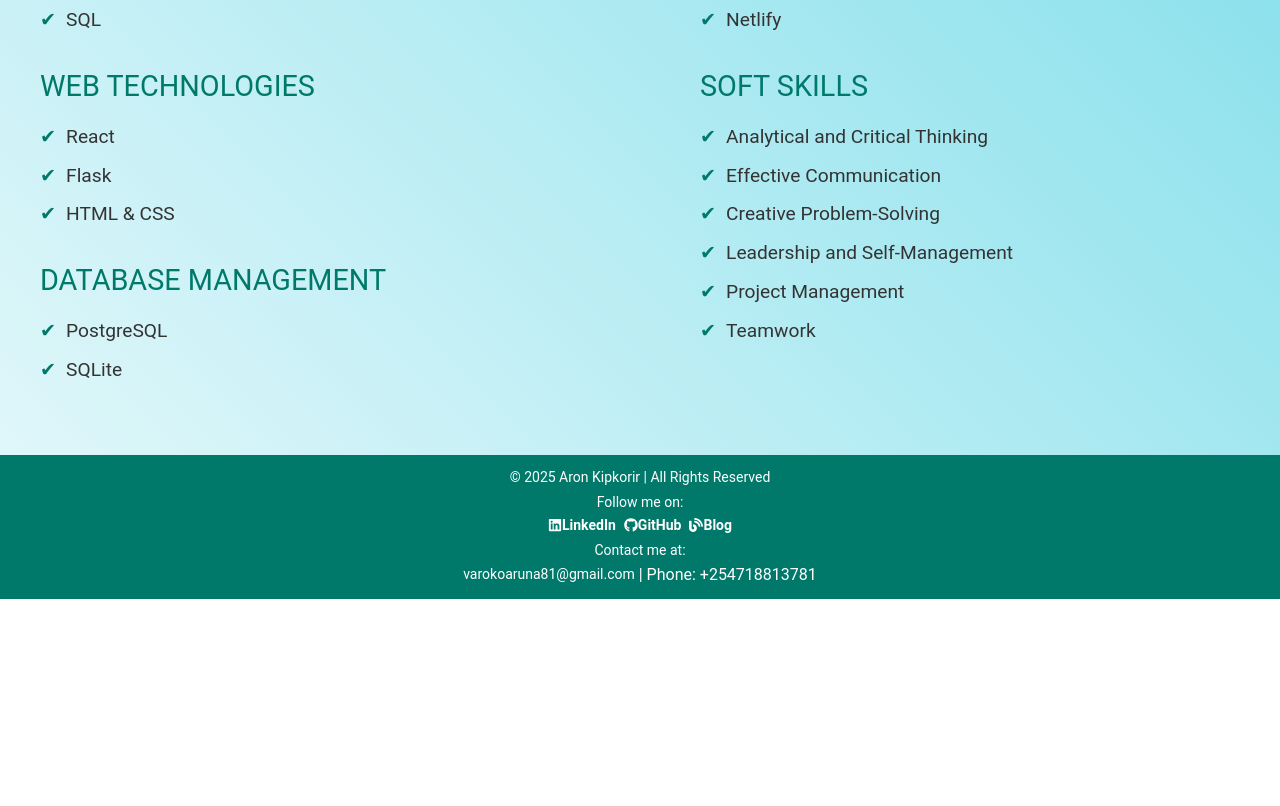
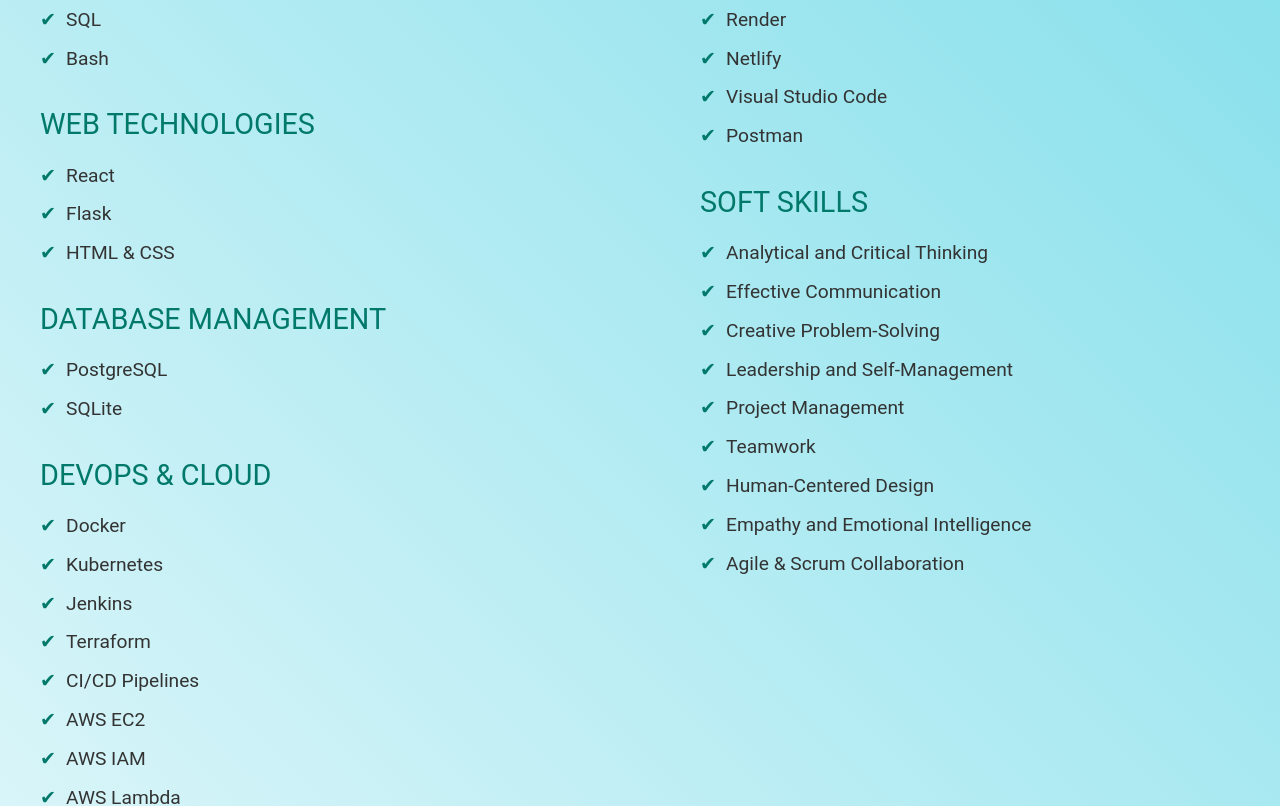
Before and after one commit to ARVLEMED/Aron-Portfolio, a React (Create React App) app: page /skills in a window 1280 px wide. Shown: the part 380-1186 px from the top of the page. Before the commit the page ends 979 px from the top, so only its background shows below. Built offline with nearby package versions, Linux system fonts and the light colour scheme.

Commit message:
adds skills to skills page

```diff
--- a/src/components/Skillspage.js
+++ b/src/components/Skillspage.js
@@ -1,136 +1,86 @@
-import React, { useContext } from 'react';
-import { motion } from 'framer-motion';
-import { ThemeContext } from '../App';
+import React from 'react';
 import './Skillspage.css';
 
 const SkillsPage = () => {
-  const { darkMode } = useContext(ThemeContext);
-
-  const listVariants = {
-    hidden: { opacity: 0 },
-    visible: {
-      opacity: 1,
-      transition: {
-        staggerChildren: 0.1, // Staggered blip effect
-      },
-    },
-  };
-
-  const itemVariants = {
-    hidden: { opacity: 0, x: -20 },
-    visible: { opacity: 1, x: 0, transition: { duration: 0.4 } },
-  };
-
   return (
-    <div className={`skills-page ${darkMode ? 'dark' : ''}`} aria-label="Skills page">
-      <motion.h1
-        initial={{ opacity: 0, y: -20 }}
-        animate={{ opacity: 1, y: 0 }}
-        transition={{ duration: 0.8 }}
-      >
-        My Skills
-      </motion.h1>
+    <div className="skills-page">
+      <h1>My Skills</h1>
       <div className="skills-container">
+        {/* Left Side */}
         <div className="skills-left">
-          <motion.section
-            className="skills-category"
-            variants={listVariants}
-            initial="hidden"
-            animate="visible"
-            role="region"
-            aria-label="Programming Languages"
-          >
+          <section className="skills-category">
             <h2>Programming Languages</h2>
             <ul>
-              {['Python', 'JavaScript', 'SQL'].map((skill) => (
-                <motion.li key={skill} variants={itemVariants}>
-                  {skill}
-                </motion.li>
-              ))}
+              <li>Python</li>
+              <li>JavaScript</li>
+              <li>SQL</li>
+              <li>Bash</li>
             </ul>
-          </motion.section>
+          </section>
 
-          <motion.section
-            className="skills-category"
-            variants={listVariants}
-            initial="hidden"
-            animate="visible"
-            role="region"
-            aria-label="Web Technologies"
-          >
+          <section className="skills-category">
             <h2>Web Technologies</h2>
             <ul>
-              {['React', 'Flask', 'HTML & CSS'].map((skill) => (
-                <motion.li key={skill} variants={itemVariants}>
-                  {skill}
-                </motion.li>
-              ))}
+              <li>React</li>
+              <li>Flask</li>
+              <li>HTML & CSS</li>
             </ul>
-          </motion.section>
+          </section>
 
-          <motion.section
-            className="skills-category"
-            variants={listVariants}
-            initial="hidden"
-            animate="visible"
-            role="region"
-            aria-label="Database Management"
-          >
+          <section className="skills-category">
             <h2>Database Management</h2>
             <ul>
-              {['PostgreSQL', 'SQLite'].map((skill) => (
-                <motion.li key={skill} variants={itemVariants}>
-                  {skill}
-                </motion.li>
-              ))}
+              <li>PostgreSQL</li>
+              <li>SQLite</li>
             </ul>
-          </motion.section>
+          </section>
+
+          <section className="skills-category">
+            <h2>DevOps & Cloud</h2>
+            <ul>
+              <li>Docker</li>
+              <li>Kubernetes</li>
+              <li>Jenkins</li>
+              <li>Terraform</li>
+              <li>CI/CD Pipelines</li>
+              <li>AWS EC2</li>
+              <li>AWS IAM</li>
+              <li>AWS Lambda</li>
+              <li>AWS Elastic Beanstalk</li>
+              <li>Infrastructure as Code</li>
+              <li>Linux Server Administration</li>
+            </ul>
+          </section>
         </div>
 
+        {/* Right Side */}
         <div className="skills-right">
-          <motion.section
-            className="skills-category"
-            variants={listVariants}
-            initial="hidden"
-            animate="visible"
-            role="region"
-            aria-label="Tools & Platforms"
-          >
+          <section className="skills-category">
             <h2>Tools & Platforms</h2>
             <ul>
-             {['GitHub', 'Render', 'Netlify'].map((skill) => (
-  <motion.li key={skill} variants={itemVariants}>
-    {skill}
-  </motion.li>
-))}
+              <li>Git</li>
+              <li>GitHub</li>
+              <li>Render</li>
+              <li>Netlify</li>
+              <li>Visual Studio Code</li>
+              <li>Postman</li>
+            </ul>
+          </section>
 
-            </ul>
-          </motion.section>
-
-          <motion.section
-            className="skills-category"
-            variants={listVariants}
-            initial="hidden"
-            animate="visible"
-            role="region"
-            aria-label="Soft Skills"
-          >
+          <section className="skills-category">
             <h2>Soft Skills</h2>
             <ul>
-              {[
-                'Analytical and Critical Thinking',
-                'Effective Communication',
-                'Creative Problem-Solving',
-                'Leadership and Self-Management',
-                'Project Management',
-                'Teamwork',
-              ].map((skill) => (
-                <motion.li key={skill} variants={itemVariants}>
-                  {skill}
-                </motion.li>
-              ))}
+              <li>Analytical and Critical Thinking</li>
+              <li>Effective Communication</li>
+              <li>Creative Problem-Solving</li>
+              <li>Leadership and Self-Management</li>
+              <li>Project Management</li>
+              <li>Teamwork</li>
+              <li>Human-Centered Design</li>
+              <li>Empathy and Emotional Intelligence</li>
+              <li>Agile & Scrum Collaboration</li>
             </ul>
-          </motion.section>
+          </section>
         </div>
       </div>
     </div>
```
